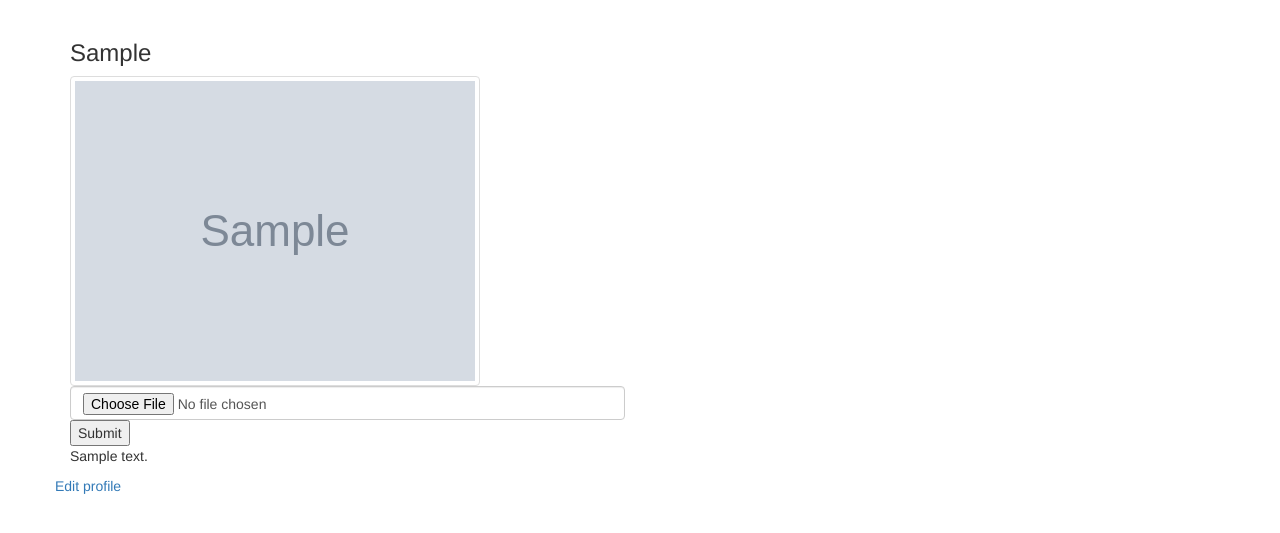
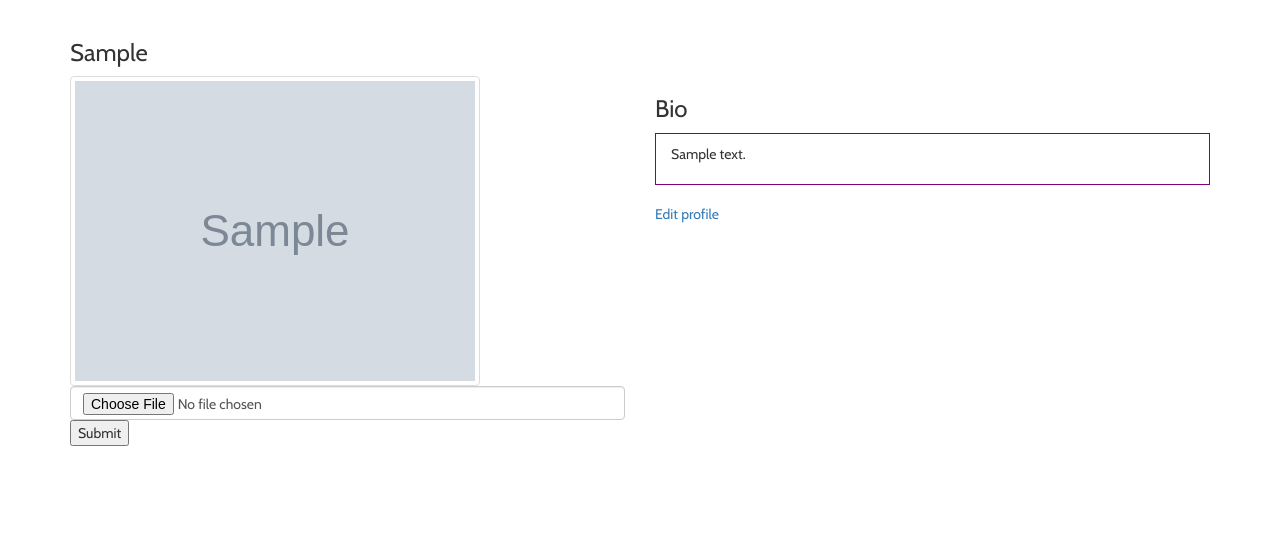
Before and after one commit to IanMK-1/1-minute-app, a Flask app: template app/templates/profile/profile.html in a window 1280 px wide. Shown: the part 52-585 px from the top of the page. Run offline with Flask 2, Linux system fonts and the light colour scheme; the template is opened without the code that fills it: values that come from a table or form of the project are taken from there, others are empty; a user stored in the database is signed in; tables that the repository leaves empty hold one stand-in row (values such as "Sample post"); grey boxes marked "Sample" are stand-in pictures; some libraries are stand-ins or nearby versions.

Commit message:
Edit the profile page

```diff
--- a/app/static/css/index.css
+++ b/app/static/css/index.css
@@ -23,3 +23,9 @@
     margin-top: 30px;
     margin-bottom: 50px;
 }
+.container {
+    font-family: 'Cabin', sans-serif;
+}
+#edit {
+    margin-top: 20px;
+}
--- a/app/templates/profile/profile.html
+++ b/app/templates/profile/profile.html
@@ -4,6 +4,14 @@
     <div class="container-fluid">
         {% include 'navbar.html'%}
     </div>
+{% endblock %}
+
+{% block styles%}
+    {{ super() }}
+    <link rel="stylesheet" href="{{url_for('static',filename='css/index.css')}}">
+    <link href="https://fonts.googleapis.com/css?family=Cabin&display=swap" rel="stylesheet">
+    <link href="https://fonts.googleapis.com/css?family=Raleway&display=swap" rel="stylesheet">
+    <link href="https://fonts.googleapis.com/css?family=Permanent+Marker&display=swap" rel="stylesheet">
 {% endblock %}
 
 {% block content %}
@@ -29,22 +37,27 @@
                     </form>
                 {% endif %}
              </div>
-        </div>
-        <div class="row">
+
+
             <div class="col-md-6">
 
             <!--Displaying user bio-->
+                <h3>Bio</h3>
+
                 {% if user.bio %}
+                  <div class="list-group-item">
                       <p> {{user.bio}}</p>
+                  </div>
                 {%else%}
                   <p> {{user.username| capitalize}} has no bio </p>
                 {% endif %}
+
+                {% if user == current_user %}
+                    <div id="edit">
+                        <a href="{{url_for('main.update_bio',uname=user.username)}}">Edit profile</a>
                     </div>
-        </div>
-        <div class="row">
-            {% if user == current_user %}
-                <a href="{{url_for('main.update_bio',uname=user.username)}}">Edit profile</a>
                 {% endif %}
             </div>
         </div>
+    </div>
 {% endblock %}
```
Also changed, not shown: app/static/photos/giphy.jpg (added). Lines whose indentation alone changed are shown as unchanged.
